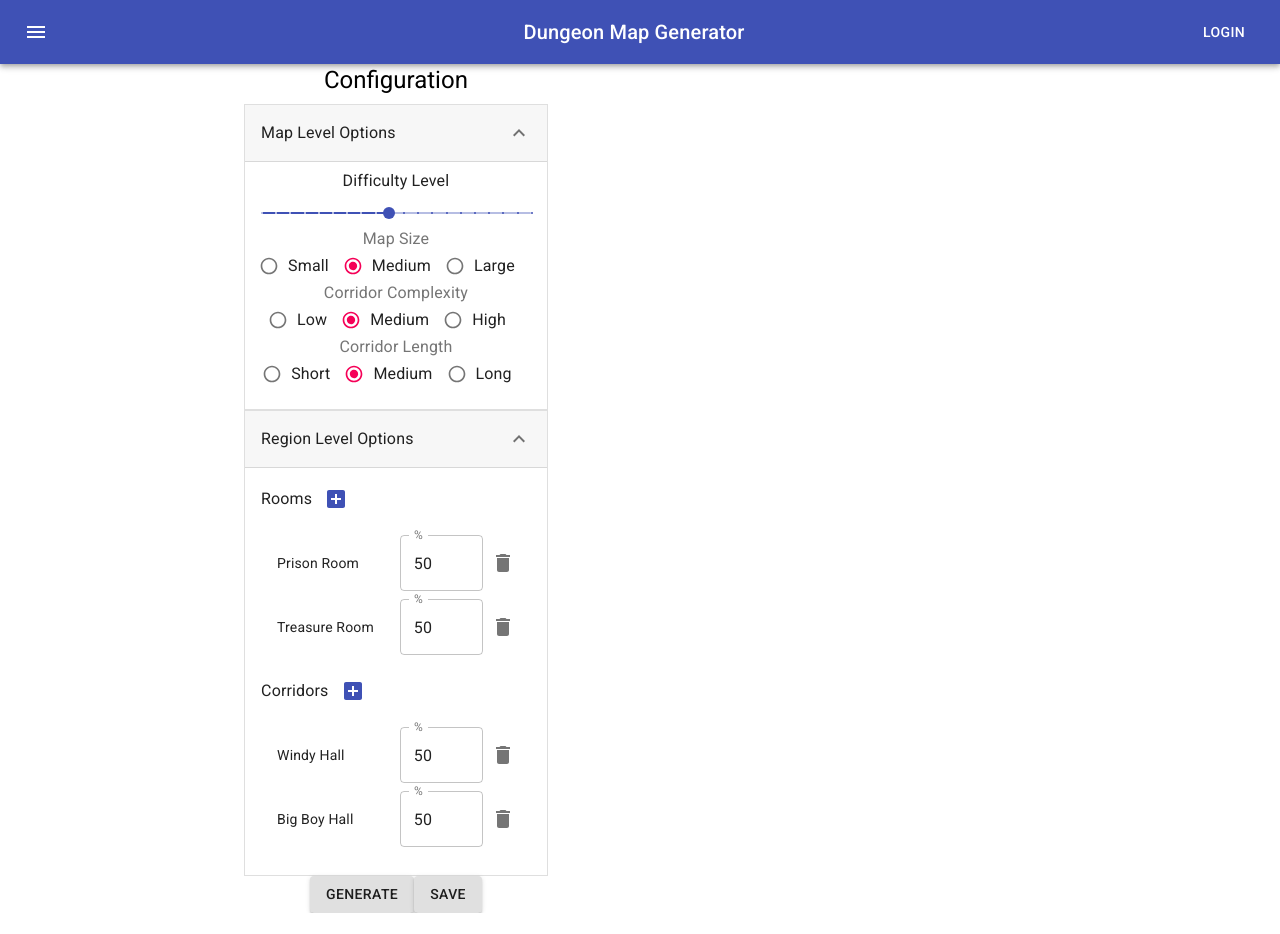
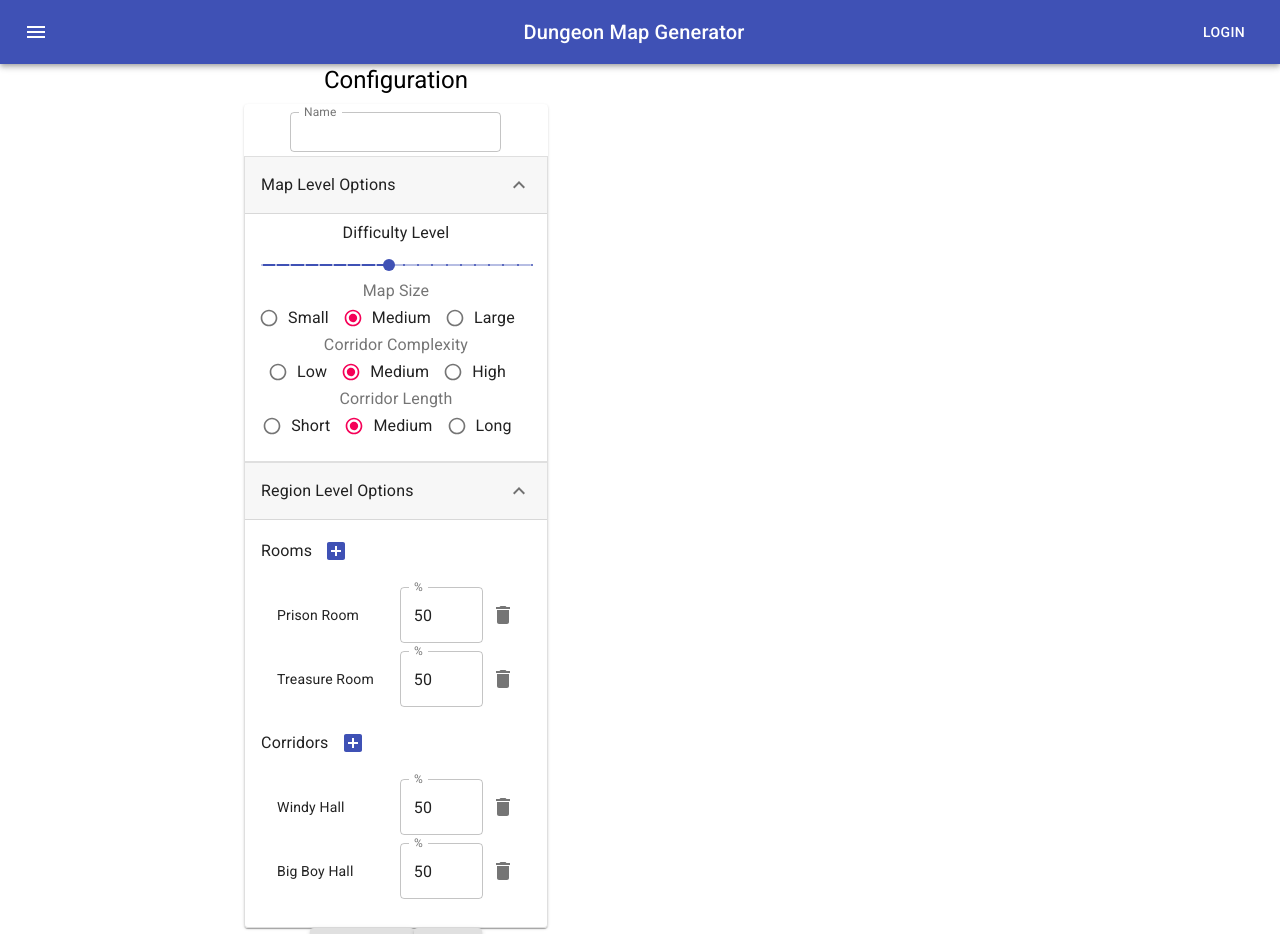
Before and after one commit to software-capstone-team5/dungeon-map-generator, a React (Create React App) app in the folder frontend/: page / in a window 1280 px wide. Shown: the top 934 px of the page. Before the commit the page ends 913 px from the top, so only its background shows below. Built offline with nearby package versions, Linux system fonts and the light colour scheme.

Commit message:
'#49 add 'name' field to configuration form'

```diff
--- a/frontend/src/components/ConfigurationEditor.tsx
+++ b/frontend/src/components/ConfigurationEditor.tsx
@@ -1,12 +1,12 @@
 import React from 'react';
 
 import { withStyles } from '@material-ui/core/styles';
-import { Button, Typography, AccordionDetails } from '@material-ui/core';
+import { Button, Typography, AccordionDetails, TextField, Paper } from '@material-ui/core';
 import MuiAccordion from '@material-ui/core/Accordion';
 import MuiAccordionSummary from '@material-ui/core/AccordionSummary';
 import ExpandMoreIcon from '@material-ui/icons/ExpandMore';
 
-import {valueOf} from '../utils/util';
+import {nameOf, valueOf} from '../utils/util';
 import {Configuration} from '../models/Configuration';
 import MapLevelConfiguration from './MapLevelConfiguration';
 import RegionLevelConfiguration from './RegionLevelConfiguration';
@@ -102,8 +102,18 @@ class ConfigurationEditor extends React.Component<Props, State> {
     render() {
         return (
             <div>
-                <form>
-                    <Typography variant="h5" gutterBottom>Configuration</Typography>
+                <Typography variant="h5" gutterBottom>Configuration</Typography>
+                <Paper>
+                    <TextField
+                        variant="outlined"
+                        margin="dense"
+                        label="Name"
+                        InputLabelProps={{
+                            shrink: true,
+                        }}
+                        value={this.state.configuration.name}
+                        onChange={(e: React.ChangeEvent<HTMLInputElement>)=>this.handleChange(nameOf<Configuration>("name"), e.target.value)}
+                    />
                     <Accordion defaultExpanded>
                         <AccordionSummary
                             expandIcon={<ExpandMoreIcon />}
@@ -128,9 +138,9 @@ class ConfigurationEditor extends React.Component<Props, State> {
                             <RegionLevelConfiguration configuration={this.state.configuration} onChange={this.handleChange}/>
                         </AccordionDetails>
                     </Accordion>
-                    <Button onClick={this.handleSave} variant="contained">Generate</Button>
-                    <Button onClick={this.handleSave} variant="contained">Save</Button>
-                </form>
+                </Paper>
+                <Button variant="contained">Generate</Button>
+                <Button onClick={this.handleSave} variant="contained">Save</Button>
             </div>
         );
     }
```
